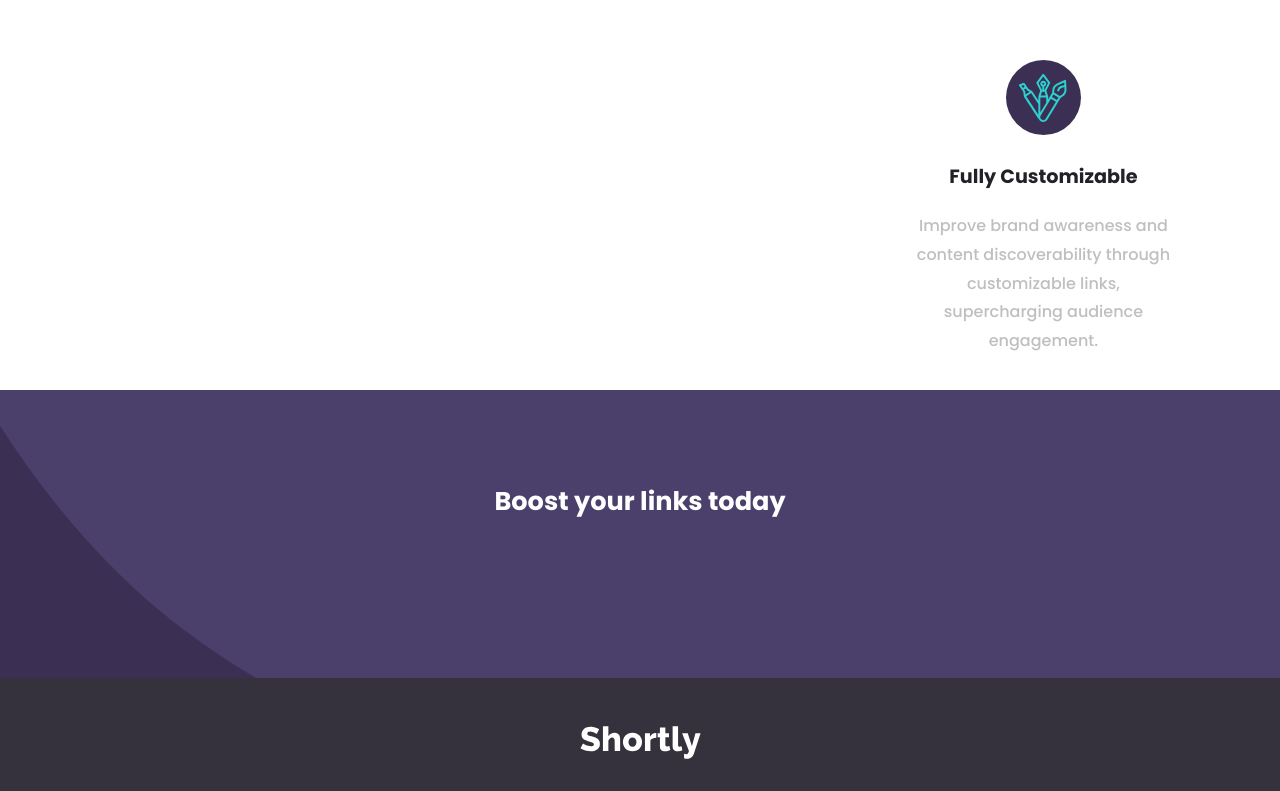
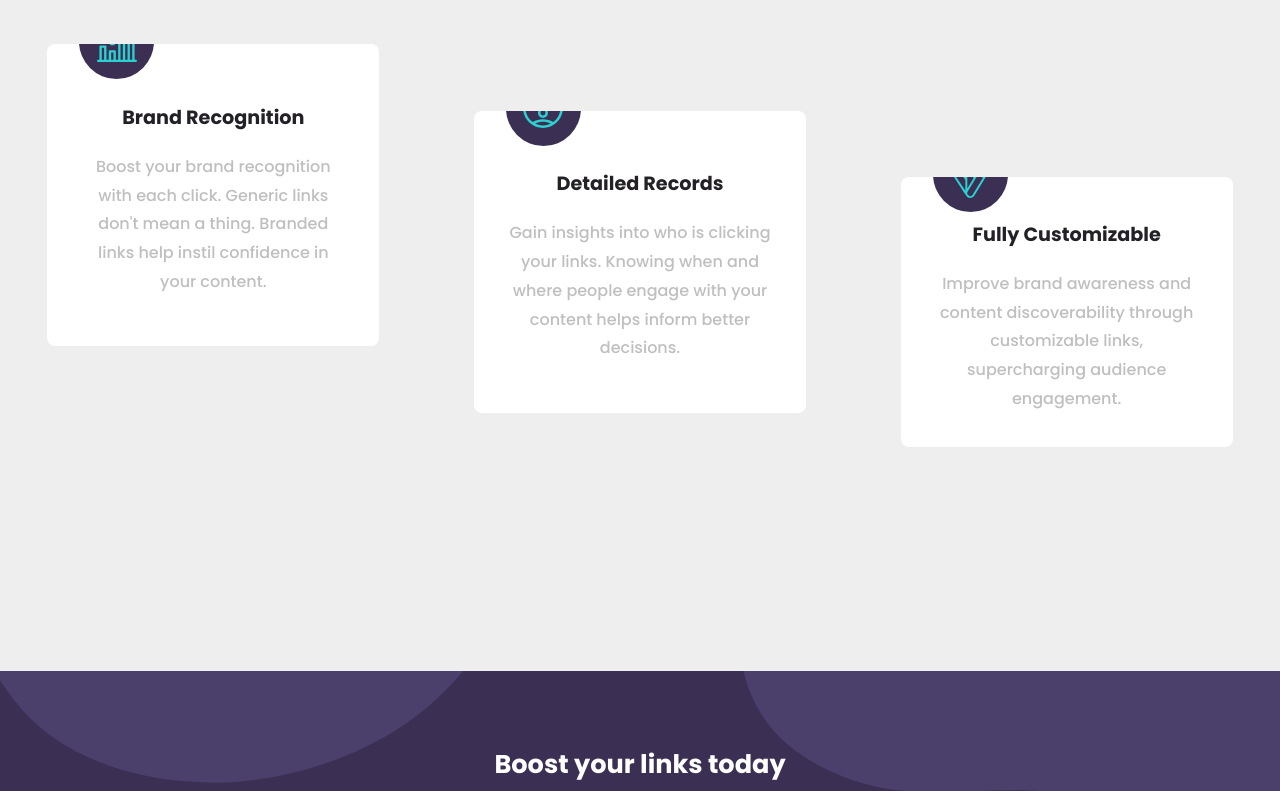
Before and after one commit to ViniciusTei/url-shortening-api-master, a React app: page / in a window 1280 px wide. Shown: the part 1120-1911 px from the top of the page. Built offline with nearby package versions, Linux system fonts and the light colour scheme.

Commit message:
init more desktop styles

```diff
--- a/src/components/StatiticsDetails/index.jsx
+++ b/src/components/StatiticsDetails/index.jsx
@@ -11,7 +11,7 @@ export default function Statistics() {
         <strong>Advanced Statistics</strong>
         <p>Track how your links are performing across the web with our advanced statistics dashboard.</p>
       </article>
-      <article className={styles.card}>
+      <article className={`${styles.card} ${styles.card_1}`}>
         <div>
           <img src={IconBrandRecognition} alt="Icon Brand Recognition" />
 
@@ -22,7 +22,7 @@ export default function Statistics() {
           mean a thing. Branded links help instil confidence in your content.
         </p>
       </article>
-      <article className={styles.card}>
+      <article className={`${styles.card} ${styles.card_2}`}>
         <span/>
         <div>
           <img src={IconDetailedRecords} alt="Icon Detailed Records" />
@@ -34,7 +34,7 @@ export default function Statistics() {
           people engage with your content helps inform better decisions.
         </p>
       </article>
-      <article className={styles.card}>
+      <article className={`${styles.card} ${styles.card_3}`}>
         <span/>
         <div>
           <img src={IconFullCustomizable} alt="Icon Fully Customizable" />
--- a/src/components/StatiticsDetails/styles.module.css
+++ b/src/components/StatiticsDetails/styles.module.css
@@ -1,5 +1,5 @@
 .section {
-  background: var(---neutral-gray-violet) !important;
+  background: #eeeeee !important;
 }
 .header {
   text-align: center;
@@ -17,7 +17,7 @@
 
 
 .header > p {
-  color: var(--neutral-gray);
+  color: var(--neutral-gray-violet);
   padding: 1rem;
   font-size: .975rem;
   line-height: 1.6rem;
@@ -68,6 +68,7 @@
 
   .header {
     margin: 4rem;
+    grid-area: head;
   }
 
   .header > strong {
@@ -82,8 +83,10 @@
 
   .section {
     display: grid;
-    grid-template: "head head head"
-                    "card card card";
+    grid: "head head head"
+          "card1 card2 card3";
+    justify-content: space-around;
+    padding-bottom: 14rem;
   }
 
   .card > span {
@@ -94,6 +97,28 @@
     background-color: #fff;
     border-radius: 8px;
     max-width: 300px;
-    grid-area: nav;
+    max-height: 270px;
+    position: relative;
+  }
+
+  .card_1 {
+    grid-area: card1;
+  }
+
+  .card_2 {
+    grid-area: card2;
+    margin-top: 20%;
+  }
+
+  .card_3 {
+    grid-area: card3;
+    margin-top: 40%;
+  }
+
+  .section > article > div {
+    position: absolute;
+    top: -40px;
+    left: 2rem;
+    z-index: 999;
   }
 }
--- a/src/components/footer/styles.module.css
+++ b/src/components/footer/styles.module.css
@@ -35,3 +35,12 @@
 .social img {
   margin: 0 .5rem;
 }
+
+@media screen and (min-width: 1200px) {
+  .footer {
+    flex-direction: row;
+    align-items: flex-start;
+    justify-content: space-around;
+    gap: 1rem;
+  }
+}
--- a/src/pages/home.jsx
+++ b/src/pages/home.jsx
@@ -1,16 +1,24 @@
-import React from "react";
+import React, { useState, useEffect } from "react";
 
 import Footer from "../components/footer";
 import WorkingImage from "../../images/illustration-working.svg";
 import BoostMobile from "../../images/bg-boost-mobile.svg";
+import BoostDesktop from "../../images/bg-boost-desktop.svg";
 import Header from "../components/header";
 import styles from "../styles/home.module.css";
 import Shortener from "../components/Shortener";
 import Statistics from "../components/StatiticsDetails";
-
+import useWindowDimensions from "../hooks/useWindowDimensions";
 
 export default function Home() {
+  const [isMobile, setIsMobile] = useState(true)
+  const window = useWindowDimensions()
 
+  useEffect(() => {
+    if(window.width >= 1200) {
+      setIsMobile(false)
+    }
+  }, [window])
   return (
     <div>
       <Header />
@@ -34,7 +42,7 @@ export default function Home() {
       <Shortener />
       <Statistics />
       <section className={styles.get_started}>
-        <img src={BoostMobile} alt="boost bg" />
+        <img src={isMobile ? BoostMobile : BoostDesktop} alt="boost bg" />
         <strong>Boost your links today</strong>
         <button>Get Started</button>
       </section>
--- a/src/styles/home.module.css
+++ b/src/styles/home.module.css
@@ -75,6 +75,7 @@
   padding: .7rem 1.6rem;
   text-align: center;
   border-radius: 100px;
+  z-index: 1;
 }
 
 @media screen and (min-width: 1200px) {
@@ -103,4 +104,12 @@
     width: 1200px;
 
   }
+
+  .get_started {
+    min-height: 250px;
+  }
+
+  .get_started > img {
+    z-index: 0;
+  }
 }
```
